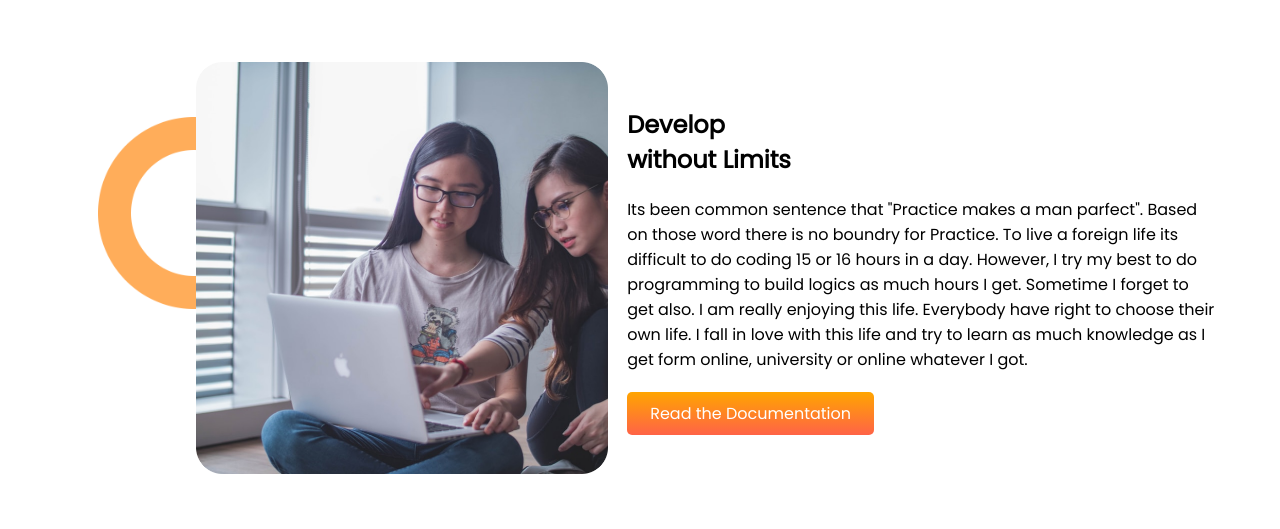
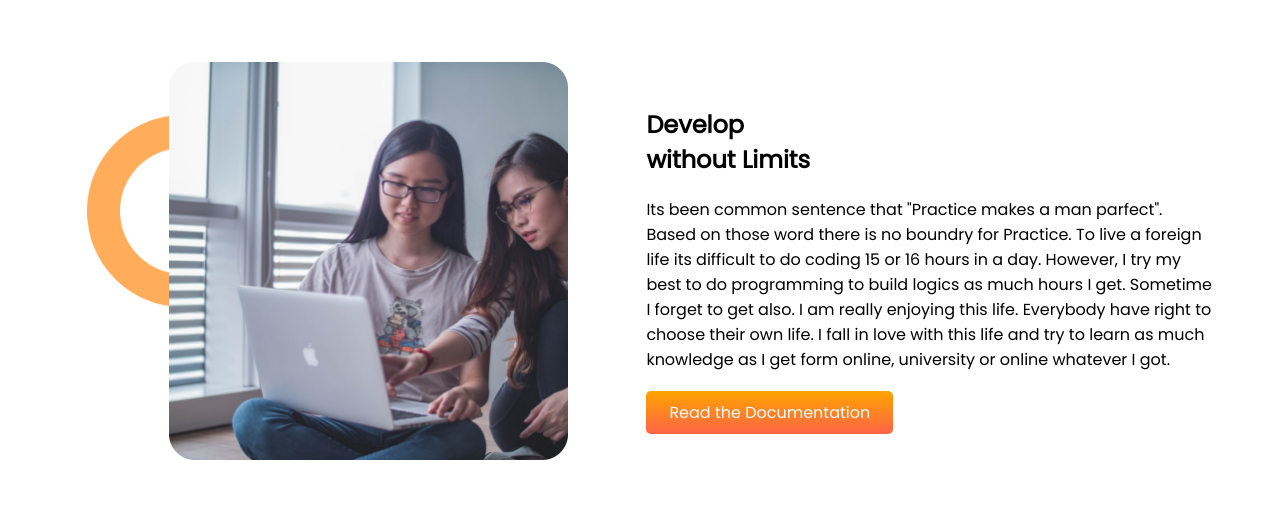
Before and after one commit to Siful-Bappy/My-Mission-2022, a plain HTML site: page index.html in a window 1280 px wide. Shown: the part 1045-1574 px from the top of the page. Drawn offline with Linux system fonts and the light colour scheme; grey boxes are pictures that could not be loaded.

Commit message:
last update

```diff
--- a/style.css
+++ b/style.css
@@ -42,15 +42,12 @@ h1{
     font-family: 'Titillium Web', sans-serif;
     margin-bottom: 5%;
 }
-
-
 .three-partision{
     display: flex;
 }
 #my-mission-in-2022{
     text-align: center;
     font-weight: 700;
-
 }
 .three-pertision-for-achivement{
     width: 33%;
@@ -82,15 +79,13 @@ h1{
 .space{
     margin-bottom: 5%;
 }
-
-
 .section-3{
     display: flex;
     margin-top: 7%;
     background-image: url(images/shapes/shape-1.png);
     background-repeat: no-repeat;
     background-size: 15%;
-    background-position-x: 9%;
+    background-position-x: 8%;
     background-position-y: 15%;
 }
 #half-partision-3rd-section1 img{
@@ -98,14 +93,12 @@ h1{
     height: auto;
 }
 #half-partision-3rd-section1{
-    margin-left: 8%;
+    margin-left: 6%;
 }
 #half-partision-3rd-section2{
-    margin-left: -15%;
+    margin-left: -10%;
     margin-right: 5%;
 }
-
-
 .section-4{
     display: flex;
     margin-top: 7%;
@@ -115,7 +108,6 @@ h1{
     background-position-x: 95%;
     background-position-y: 100%;
     padding-bottom: 5%;
-
 }
 #half-partision-4rd-section1{
     margin-left: 8%;
@@ -124,12 +116,9 @@ h1{
     width: 70%;
     height: auto;
 }
-
-
 .about-siful-bappy{
     display: flex;
     margin-top: -5%;
-
 }
 .about-bappy-both-txt-and-imag{
     width: 50%;
@@ -148,7 +137,6 @@ h1{
 .line-discription-on-bappy{
     font-family: 'Titillium Web', sans-serif;
     text-align: justify;
-
 }
 footer{
     text-align: center;
```
